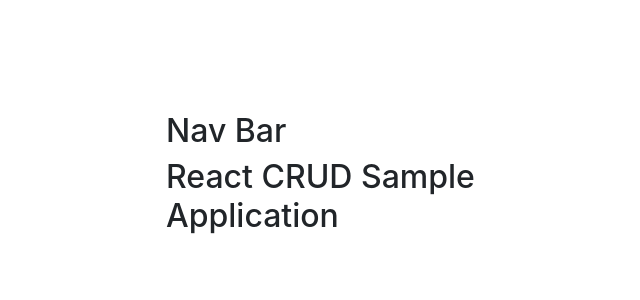
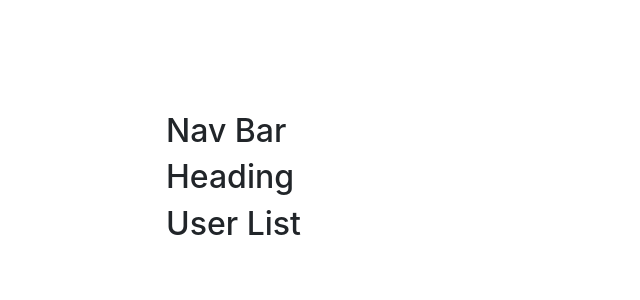
Before and after one commit to tta2yta/REACT_CRUD_APP, a React (Create React App) app: page / in a window 1280 px wide. Shown: the top 300 px of the page, without its empty margins (234-874 px from the left). Built offline with nearby package versions, Linux system fonts and the light colour scheme.

Commit message:
adding feature home

```diff
--- a/src/Components/EditUser.js
+++ b/src/Components/EditUser.js
@@ -1,9 +1,20 @@
 import React from 'react'
+import {Link} from 'react-router-dom';
+
+import {Form, FormGroup, Input, Button, Label} from 'reactstrap';
 
 export const EditUser = () => {
     return (
         <div>
             <h2>Edit User</h2>
+            <Form>
+                <FormGroup>
+                    <Label>Name</Label>
+                    <Input type="text" placeholder="EnterName"></Input>
+                </FormGroup>
+                <Button type="submit">Edit</Button>
+                <Link to="/" className="btn btn-danger ml-2">Cancel</Link>
+            </Form>
         </div>
     )
 }
--- /dev/null
+++ b/src/Components/Heading.js
@@ -0,0 +1,9 @@
+import React from 'react'
+
+export const Heading = () => {
+    return (
+        <div>
+            <h2>Heading</h2>
+        </div>
+    )
+}
--- a/src/Components/Home.js
+++ b/src/Components/Home.js
@@ -1,9 +1,12 @@
 import React from 'react'
+import {Heading} from './Heading'
+import {UseList} from './UseList'
 
 export const Home = () => {
     return (
         <div>
-            <h2>React CRUD Sample Application</h2>
+            <Heading />
+            <UseList/>
         </div>
     )
 }
--- /dev/null
+++ b/src/Components/UseList.js
@@ -0,0 +1,9 @@
+import React from 'react'
+
+export const UseList = () => {
+    return (
+        <div>
+            <h2>User List</h2>
+        </div>
+    )
+}
```
